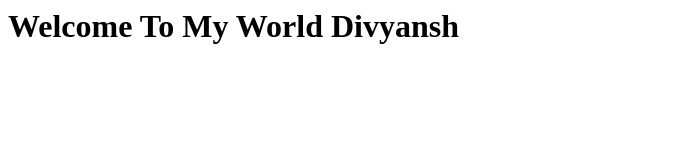
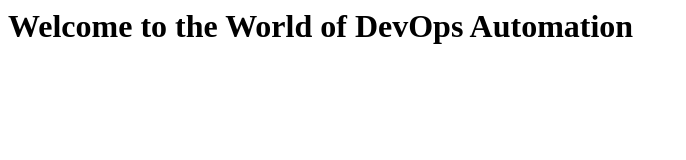
Before and after one commit to divyanshjswl/CI-CDFINALJENKINS, a plain HTML site: page index.html in a window 1280 px wide. Shown: the whole page, without its empty margins (0-686 px from the left). Drawn offline with Linux system fonts and the light colour scheme.

Commit message:
For testing Automation

```diff
--- a/index.html
+++ b/index.html
@@ -1,6 +1,6 @@
 <html>
 <title>Jenkins CI/CD pipeline</title>
 <body>
-<h1> Welcome To My World Divyansh </h1>
+<h1> Welcome to the World of DevOps Automation </h1>
 </body>
 </html>
```
